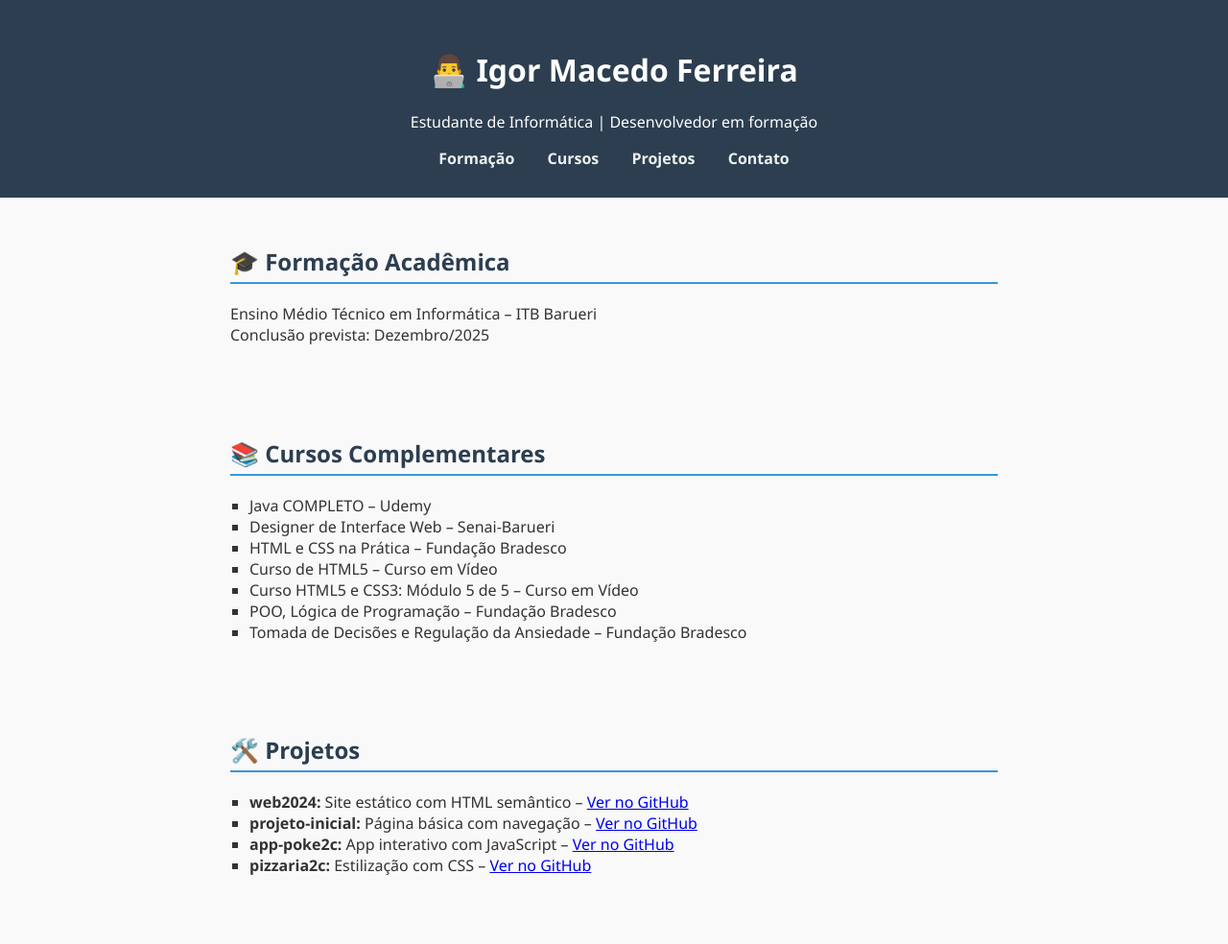
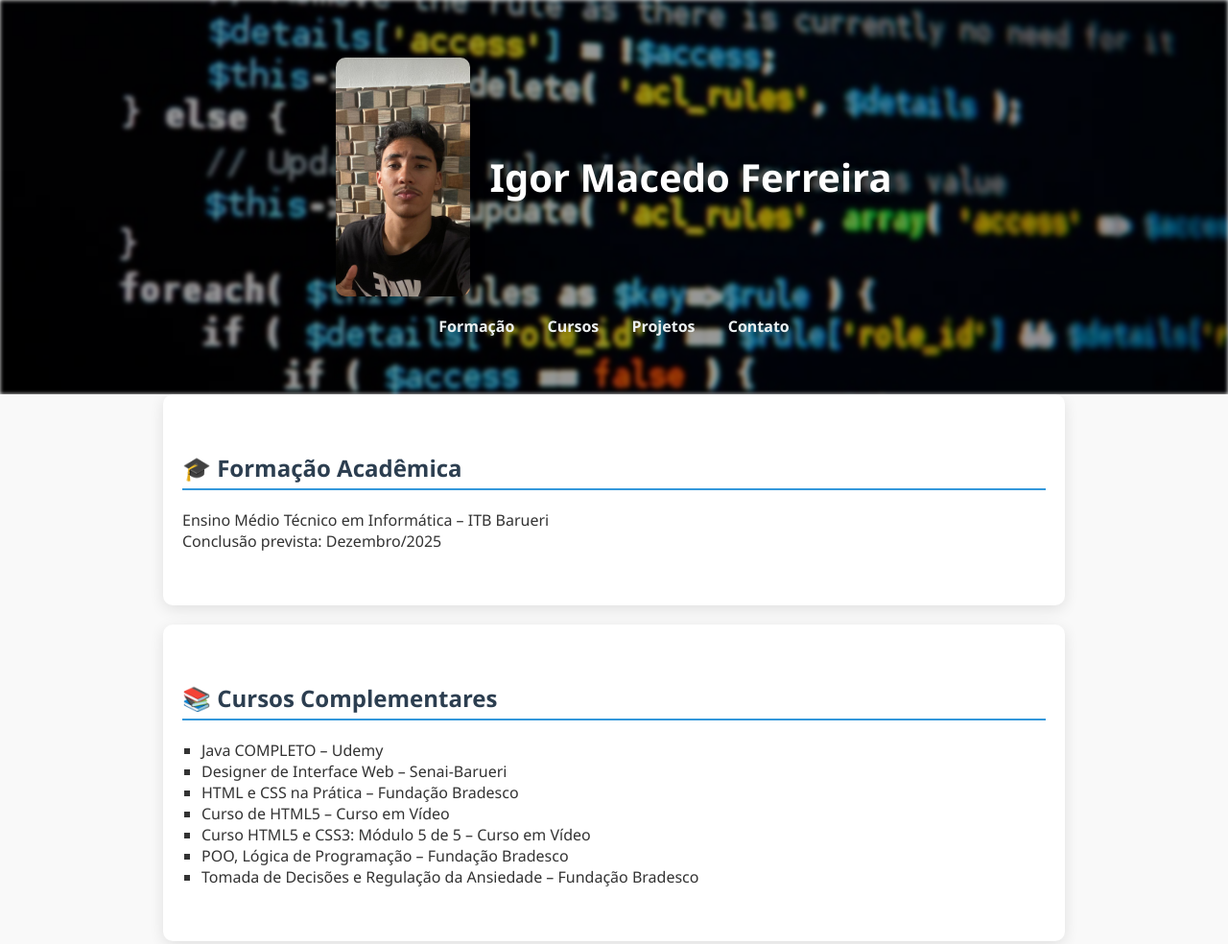
Before and after one commit to Igor20078/Portfolio, a plain HTML site: page index.html in a window 1280 px wide. Shown: the top 984 px of the page at 96% size. Drawn offline with Linux system fonts and the light colour scheme.

Commit message:
Novo Portifolio

```diff
--- a/index.html
+++ b/index.html
@@ -8,8 +8,10 @@
 </head>
 <body>
 <header>
-    <h1>👨‍💻 Igor Macedo Ferreira</h1>
-    <p>Estudante de Informática | Desenvolvedor em formação</p>
+  <div class="header-content">
+    <img src="img/foto.jpg" alt="Igor Macedo Ferreira" class="perfil">
+    <h1>Igor Macedo Ferreira</h1>
+  </div>
   <nav>
     <a href="#formacao">Formação</a>
     <a href="#cursos">Cursos</a>
--- a/style.css
+++ b/style.css
@@ -1,3 +1,4 @@
+
 body {
   font-family: 'Segoe UI', sans-serif;
   margin: 0;
@@ -6,11 +7,56 @@ body {
   color: #333;
 }
 
+
 header {
-  background-color: #2c3e50;
+  position: relative;
+  padding: 60px 20px;
   color: white;
-  padding: 30px;
+  overflow: hidden;
+}
+
+
+header::before {
+  content: "";
+  position: absolute;
+  top: 0; left: 0; right: 0; bottom: 0;
+  background-image: url('img/cod.jpg');
+  background-size: cover;
+  background-position: center;
+  filter: brightness(0.6) blur(2px);
+}
+
+
+.header-content {
+  display: flex;
+  align-items: center;
+  justify-content: center;
+  gap: 20px;
+  position: relative;
+  z-index: 1;
+}
+
+
+.perfil {
+  width: 140px;
+  height: auto;
+  border-radius: 10px;
+  box-shadow: 0 4px 15px rgba(0,0,0,0.3);
+}
+
+
+.header-content h1 {
+  font-size: 2.5em;
+  text-shadow: 2px 2px 8px rgba(0,0,0,0.7);
+  margin: 0;
+}
+
+
+nav {
   text-align: center;
+  margin-top: 20px;
+  position: relative;
+  z-index: 1;
 }
 
 nav a {
@@ -18,13 +64,24 @@ nav a {
   color: #ecf0f1;
   text-decoration: none;
   font-weight: bold;
+  transition: color 0.3s;
 }
 
+nav a:hover {
+  color: #3498db;
+}
+
+
 section {
-  padding: 30px;
-  max-width: 800px;
+  padding: 40px 20px;
+  max-width: 900px;
   margin: auto;
+  background-color: white;
+  margin-bottom: 20px;
+  border-radius: 10px;
+  box-shadow: 0 4px 15px rgba(0,0,0,0.1);
 }
+
 
 h2 {
   color: #2c3e50;
@@ -32,14 +89,17 @@ h2 {
   padding-bottom: 5px;
 }
 
+
 ul {
   list-style-type: square;
   padding-left: 20px;
 }
 
+
 footer {
   background-color: #2c3e50;
   color: white;
   text-align: center;
-  padding: 15px;
+  padding: 20px;
+  margin-top: 40px;
 }
```
Also changed, not shown: img/cod.jpg (added), img/foto.jpg (added). Lines whose indentation alone changed are shown as unchanged.
